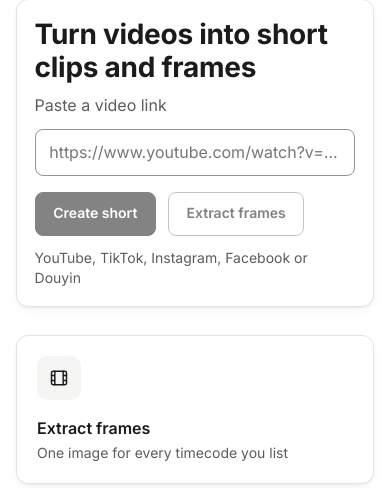
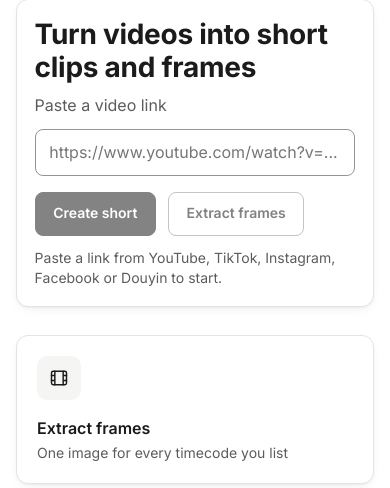
Before and after one commit to quyetnn1102/video_frame_extractor, a Python web app: template templates/index.html in a window 390 px wide. Shown: the part 97-585 px from the top of the page. Run offline with Jinja, Linux system fonts and the light colour scheme; the template is opened without the code that fills it, so the values that code supplies are empty.

Commit message:
feat: focus, hints and checks across pages (UI/UX phase 6)
- fields get a ring on keyboard focus (white gap, ink ring), clearly
  different from the hover border; the unused --focus-ring token is gone
- hints are tied to their fields with aria-describedby (link, start time,
  custom length, timecodes and the live timecode summary)
- Home's hint says what the buttons wait for ("Paste a link ... to
  start", "Analyzing the link...", "Choose what to make from it")
- a recent short's fallback video, inside a link that has the title,
  is hidden from screen readers

Checked: Lighthouse accessibility 100 on Home, Extract (mobile), Your
shorts and Dashboard; no horizontal overflow on any page at 390 px; at
768 px the crop panel sits below the form and the library has two
columns; the "More" menu works with arrows, Home/End and Escape.

```diff
--- a/static/css/app.css
+++ b/static/css/app.css
@@ -53,7 +53,6 @@
     --topbar-bg: rgba(255, 255, 255, 0.94);
     --chip-bg: rgba(0, 0, 0, 0.78);
     --scrim: rgba(20, 20, 20, 0.55);
-    --focus-ring: 0 0 0 3px rgba(27, 27, 27, 0.18);
     --crop-keep: rgba(255, 255, 255, 0.14);
     --crop-shade: rgba(14, 17, 21, 0.6);
     --dialog-shadow: 0 20px 50px -12px rgba(0, 0, 0, 0.35);
@@ -399,7 +398,7 @@ textarea:focus-visible {
     outline: 2px solid transparent;
     outline-offset: 2px;
     border-color: var(--ink);
-    box-shadow: var(--focus-ring);
+    box-shadow: 0 0 0 2px var(--surface), 0 0 0 4px var(--ink);
 }
 
 select {
--- a/static/js/pages/home.js
+++ b/static/js/pages/home.js
@@ -6,7 +6,13 @@
 
     // Titles come from other sites: everything is built with textContent, never HTML strings.
     const { element, notice, relativeTime } = ui;
-    const DEFAULT_HINT = 'YouTube, TikTok, Instagram, Facebook or Douyin';
+    const HINTS = {
+        checking: 'Analyzing the link...',
+        invalid: 'This link cannot be used: see above.',
+        ready: 'Choose what to make from it.',
+        unreadable: 'Choose what to make from it.',
+    };
+    const START_HINT = 'Paste a link from YouTube, TikTok, Instagram, Facebook or Douyin to start.';
 
     // ---- paste a link; the actions open once it has been analyzed ------------------
 
@@ -17,7 +23,7 @@
             if (usable) $(id).removeAttribute('aria-disabled');
             else $(id).setAttribute('aria-disabled', 'true');
         });
-        $('launchHint').textContent = state.status === 'checking' ? 'Analyzing the link...' : DEFAULT_HINT;
+        $('launchHint').textContent = HINTS[state.status] || START_HINT;
     }
 
     const source = videoSource.attach({ input: $('launchUrl'), panel: $('launchPreview'), onChange: syncButtons });
@@ -54,6 +60,7 @@
             video.muted = true;
             video.playsInline = true;
             video.src = item.url + '#t=0.1';  // shows the first moment as the cover
+            video.setAttribute('aria-hidden', 'true');  // a still inside the link, which has the title
             thumb.append(video);
         }
         thumb.append(element('span', 'tag', 'Short'));
--- a/templates/index.html
+++ b/templates/index.html
@@ -24,12 +24,13 @@
                 <form class="card launcher" id="launchForm" novalidate>
                     <h2 class="launcher-title">Turn videos into short clips and frames</h2>
                     <label class="launcher-label" for="launchUrl">Paste a video link</label>
-                    <input type="url" id="launchUrl" autocomplete="off" placeholder="https://www.youtube.com/watch?v=...">
+                    <input type="url" id="launchUrl" autocomplete="off" placeholder="https://www.youtube.com/watch?v=..."
+                           aria-describedby="launchHint">
                     <div class="preview-slot" id="launchPreview" aria-live="polite"></div>
                     <div class="launch-actions">
                         <button type="submit" class="btn btn-primary" id="launchShort" aria-disabled="true">Create short</button>
                         <button type="button" class="btn" id="launchFrames" aria-disabled="true">Extract frames</button>
-                        <p class="hint" id="launchHint" aria-live="polite">YouTube, TikTok, Instagram, Facebook or Douyin</p>
+                        <p class="hint" id="launchHint" aria-live="polite">Paste a link from YouTube, TikTok, Instagram, Facebook or Douyin to start.</p>
                     </div>
                 </form>
 
```
Also changed, not shown: templates/create_short.html (+7 -5 lines), templates/extract.html (+4 -3 lines).
